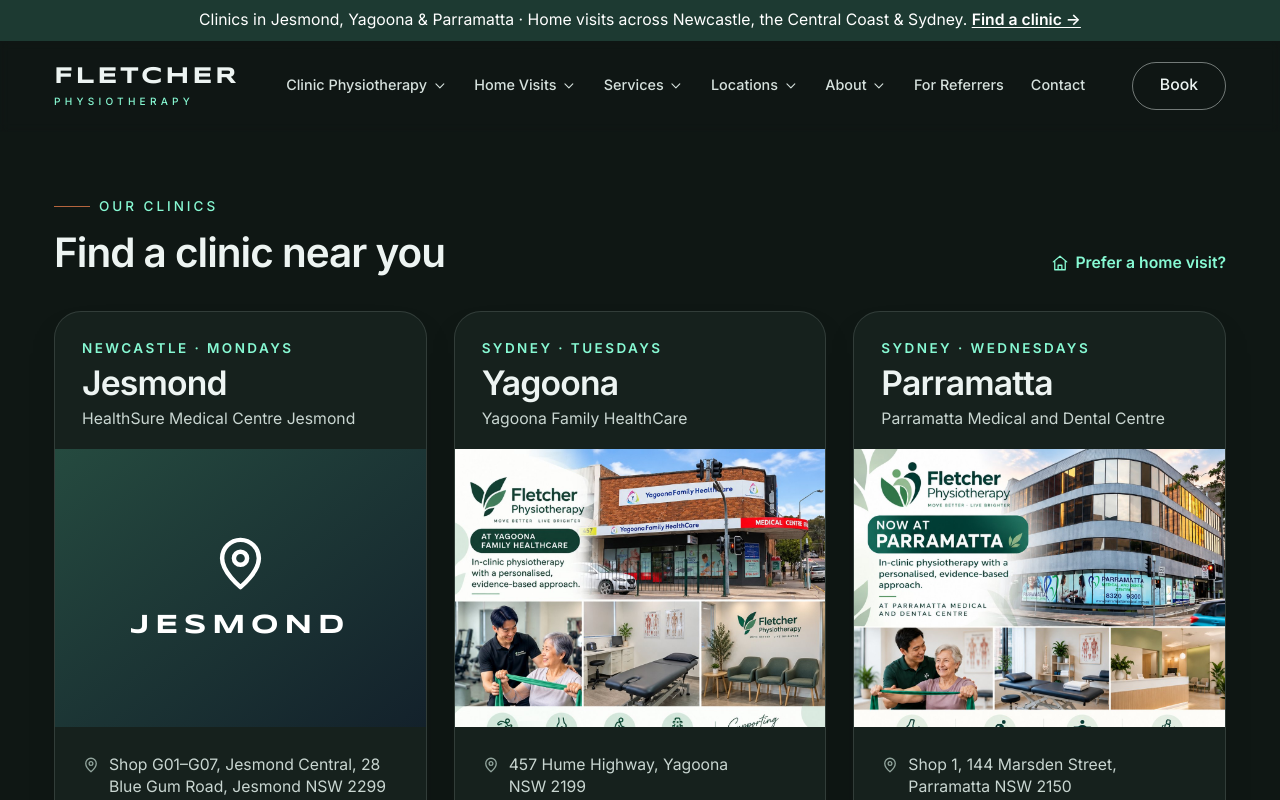
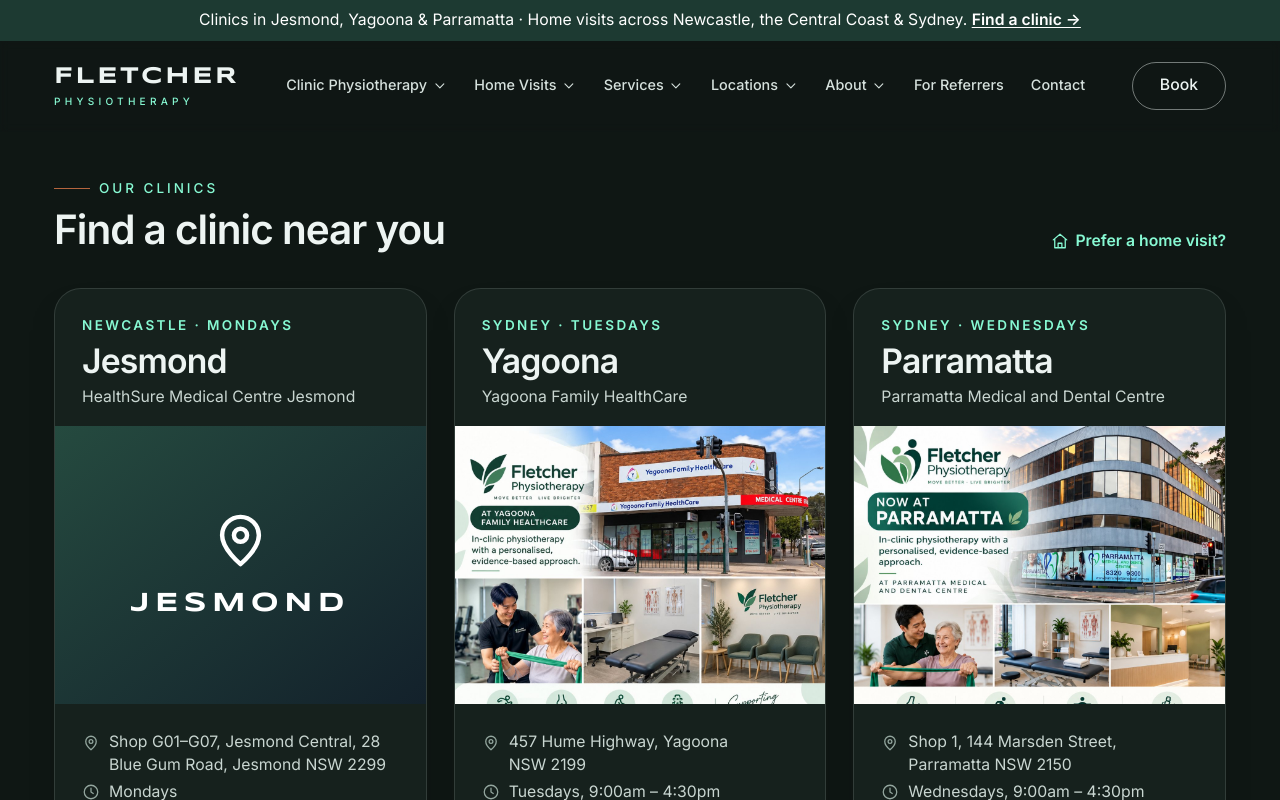
Before and after one commit to Trackrecord-pixel/Fletcher-physiotherapy-website, a Next.js app: page /find-a-clinic in a window 1280 px wide. Shown: the top 800 px of the page. Built offline with nearby package versions, Linux system fonts and the light colour scheme.

Commit message:
Add files via upload

```diff
--- a/app/find-a-clinic/page.tsx
+++ b/app/find-a-clinic/page.tsx
@@ -14,14 +14,14 @@
 
 export default function FindAClinicPage() {
   return (
-    <section className="bg-cream pb-16 pt-8 lg:pb-24 lg:pt-12">
+    <section className="bg-cream pb-16 pt-6 lg:pb-24 lg:pt-8">
       <div className="container-px">
         <div className="mb-6 flex flex-wrap items-end justify-between gap-3 md:mb-8">
           <div>
             <p className="eyebrow">
               <span aria-hidden="true" className="h-px w-8 bg-clay-500" /> Our clinics
             </p>
-            <h1 className="mt-3 text-3xl text-navy-900 sm:text-4xl">Find a clinic near you</h1>
+            <h1 className="mt-2 text-3xl text-navy-900 sm:text-4xl">Find a clinic near you</h1>
           </div>
           <Link href="/home-visits" className="inline-flex items-center gap-1.5 text-sm font-semibold text-euc-700 hover:text-euc-800">
             <Icon name="home" className="h-4 w-4" /> Prefer a home visit?
```
